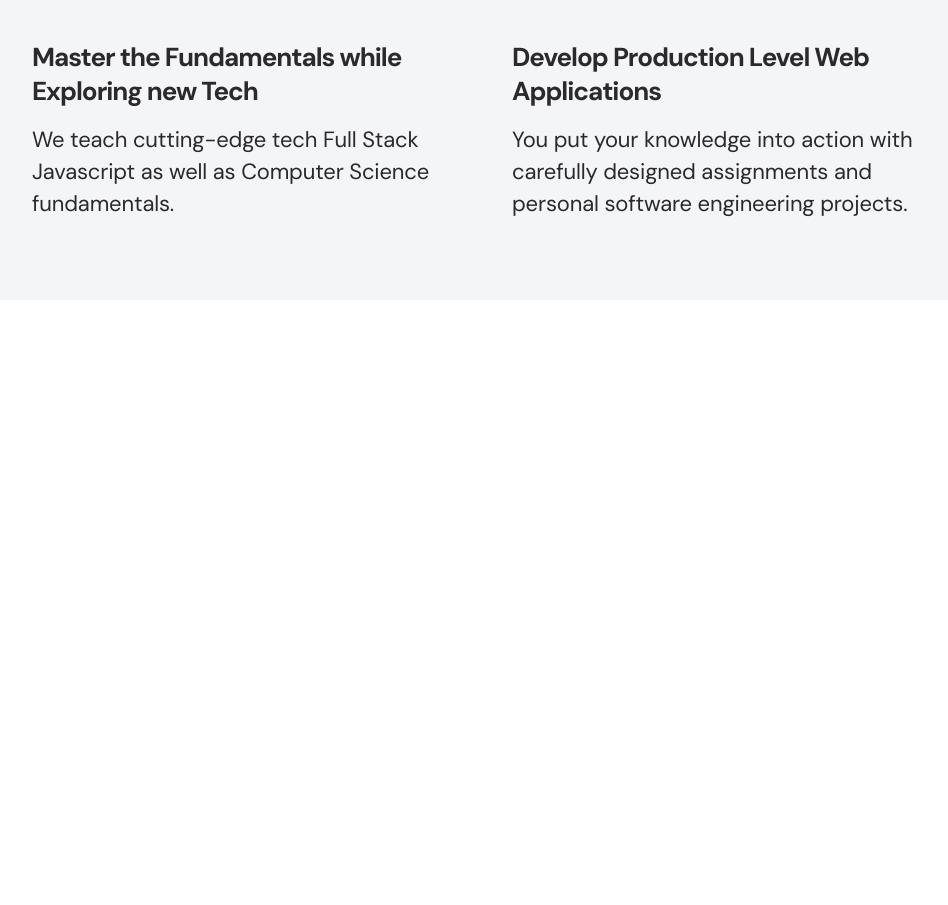
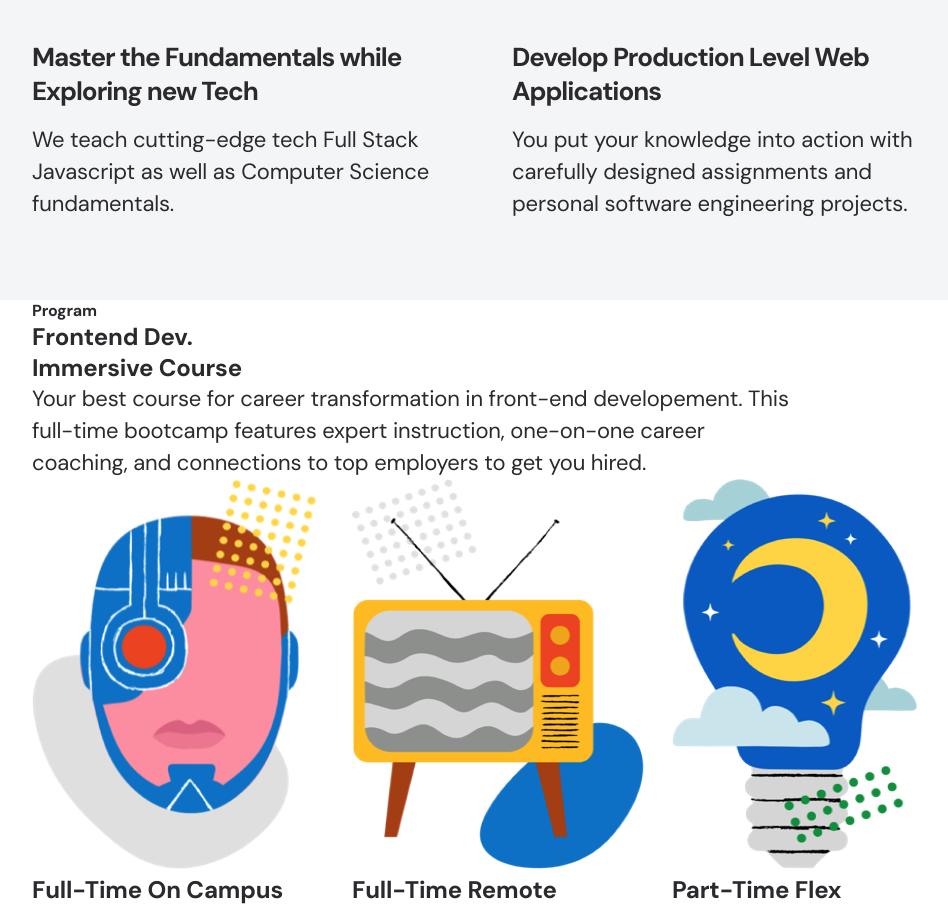
Before and after one commit to dosonn/Project1, a plain HTML site: page index.html in a window 1280 px wide. Shown: the part 608-1513 px from the top of the page, without its empty margins (143-1091 px from the left). Before the commit the page ends 908 px from the top, so only its background shows below. Drawn offline with Linux system fonts and the light colour scheme.

Commit message:
Mark up program section

```diff
--- a/index.html
+++ b/index.html
@@ -38,7 +38,7 @@
         </div>
       </div>
     </section>
-
+    <!-- Service -->
     <section class="service">
       <div class="container">
         <div class="row">
@@ -63,5 +63,45 @@
         </div>
       </div>
     </section>
+    <!-- Program -->
+    <section class="program section">
+      <div class="container">
+        <div class="row">
+          <div class="col-12 col-md-10">
+            <strong class="section-category">Program</strong>
+            <h1 class="section-title">
+              Frontend Dev.<br />
+              Immersive Course
+            </h1>
+            <p class="section-desc">
+              Your best course for career transformation in front-end
+              developement. This full-time bootcamp features expert instruction,
+              one-on-one career coaching, and connections to top employers to
+              get you hired.
+            </p>
+          </div>
+        </div>
+        <div class="row">
+          <div class="col-12 col-md-4">
+            <a href="/" class="program-card">
+              <img src="./assets/img-fulltime-campus.png" alt="" />
+              <h2>Full-Time On Campus</h2>
+            </a>
+          </div>
+          <div class="col-12 col-md-4">
+            <a href="/" class="program-card">
+              <img src="./assets/img-fulltime-remote.png" alt="" />
+              <h2>Full-Time Remote</h2>
+            </a>
+          </div>
+          <div class="col12 col-md-4">
+            <a href="/" class="program-card">
+              <img src="./assets/img-parttime-flex.png" alt="" />
+              <h2>Part-Time Flex</h2>
+            </a>
+          </div>
+        </div>
+      </div>
+    </section>
   </body>
 </html>
```
